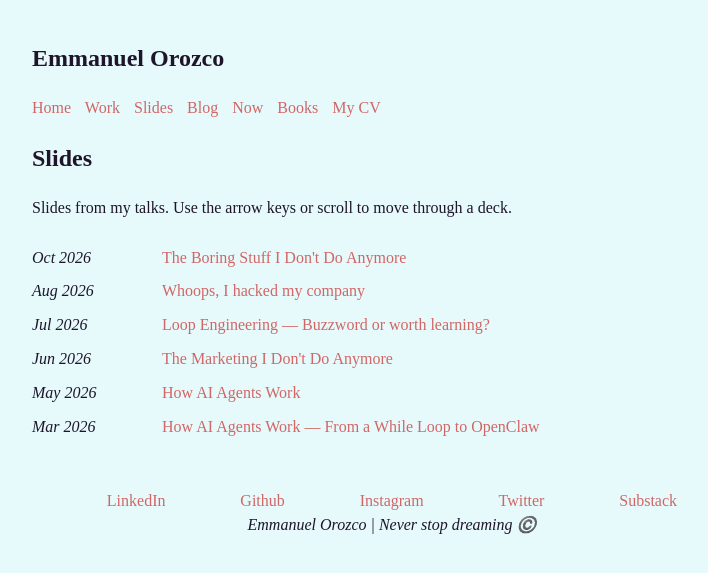
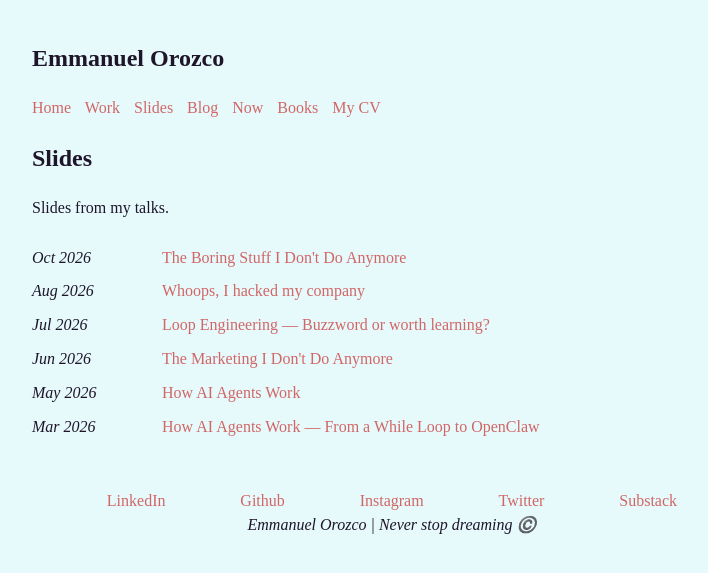
Before and after one commit to indie-rok/www.emmanuelorozco.com, a Jekyll site: the page built from slides/index.md, in a window 1280 px wide. Shown: the top 573 px of the page, without its empty margins (248-956 px from the left). Built offline with Jekyll 4.4.1, drawn with Linux system fonts in a browser that asks for light colours; some web fonts are replaced.

Commit message:
slides index: drop the navigation hint

```diff
--- a/slides/index.md
+++ b/slides/index.md
@@ -5,7 +5,7 @@ description: Slides from my talks.
 permalink: /slides/
 ---
 
-Slides from my talks. Use the arrow keys or scroll to move through a deck.
+Slides from my talks.
 
 <ul class="blog-posts">
   {% for deck in site.data.slides %}
```
